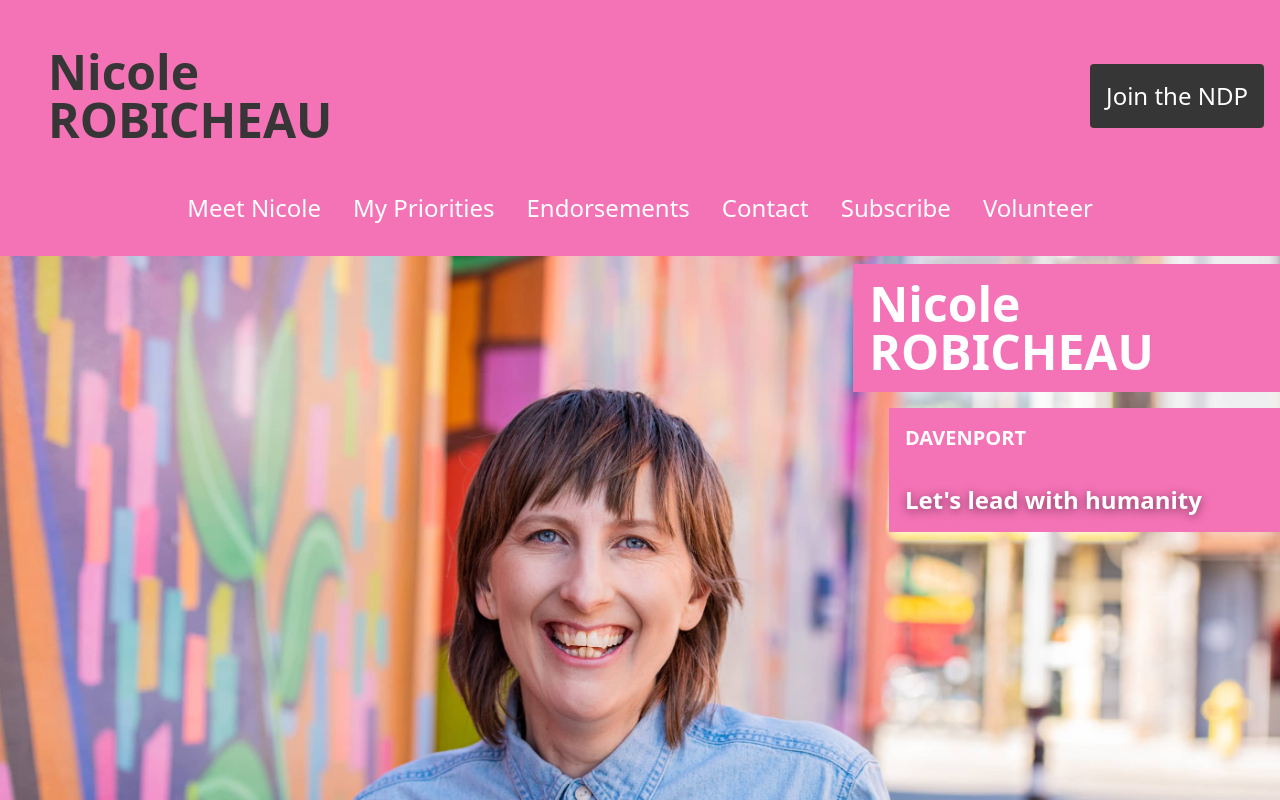
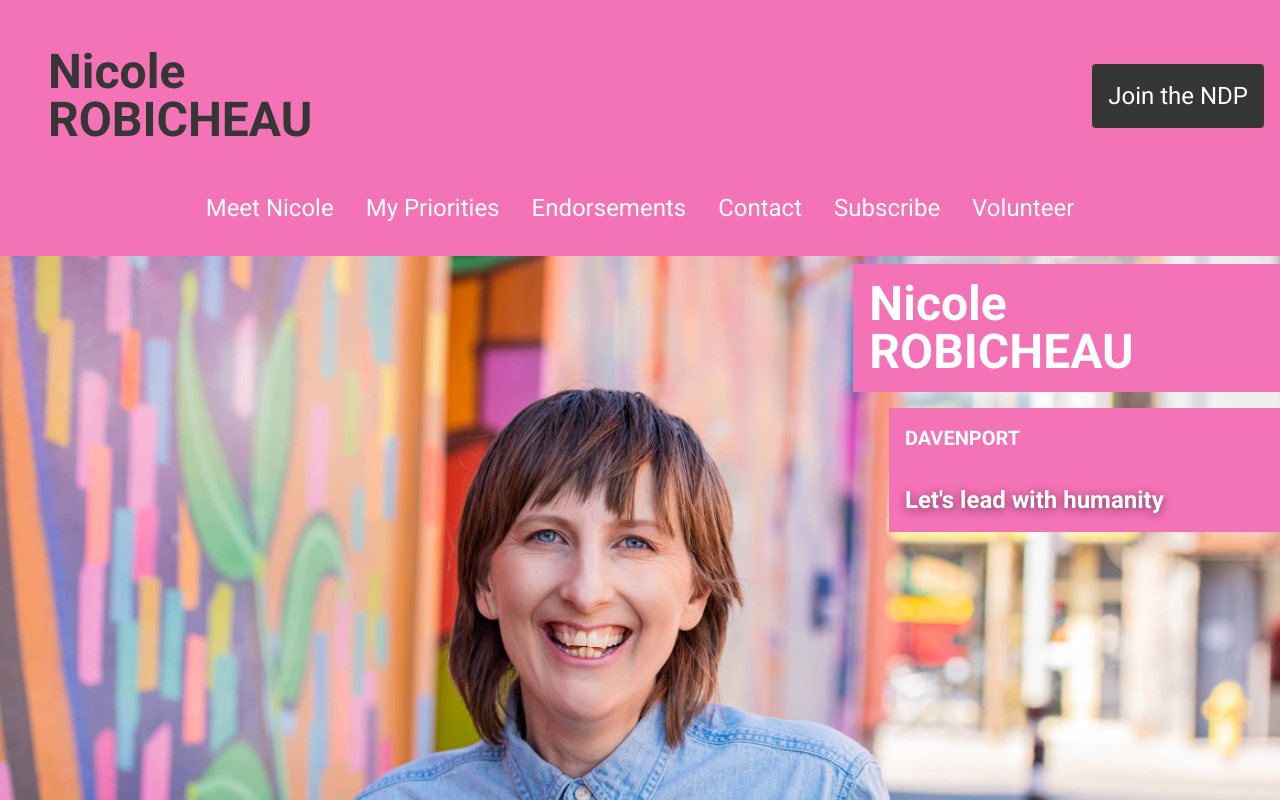
Before and after one commit to wils3005/robicheau.ca, a Next.js app: page / in a window 1280 px wide. Shown: the top 800 px of the page. Built offline with nearby package versions, Linux system fonts and the light colour scheme.

Commit message:
Thu, 13 May 2021 01:51:49 GMT
 1 file changed, 4 insertions(+)

```diff
--- a/styles/globals.css
+++ b/styles/globals.css
@@ -22,6 +22,10 @@
   .textz {
     @apply md:text-lg lg:text-xl xl:text-2xl;
   }
+}
+
+* {
+  font-family: Roboto;
 }
 
 /* higher-order layout */
```
